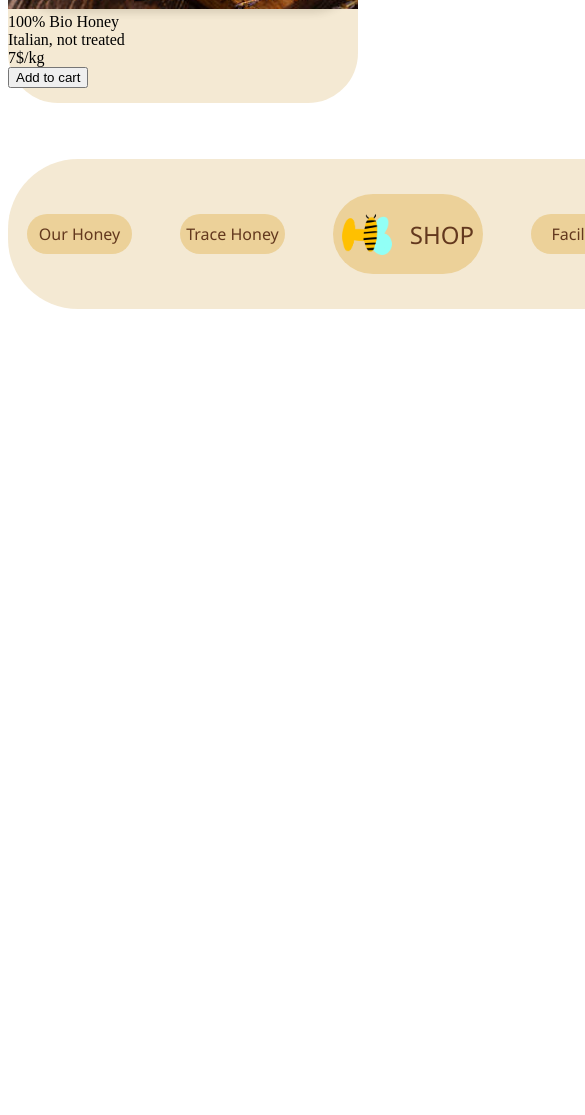
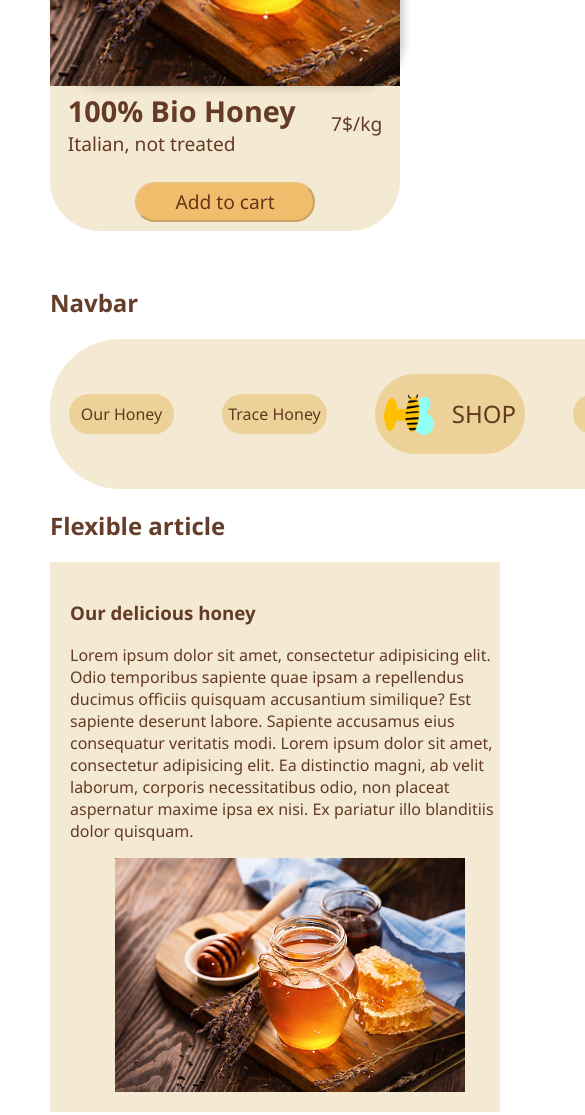
Before and after one commit to ririErliza/Strive-Homework-M3-W1-P2-FlexExercise, a plain HTML site: page index.html in a window 390 px wide. Shown: the part 417-1532 px from the top of the page, 585 px wide, since content can reach past the window. Before the commit the page ends 844 px from the top, so only its background shows below. Drawn offline with Linux system fonts and the light colour scheme.

Commit message:
added media querys
this will change the display of article when screen size reduced from 500px (this is the max width)

problem encountered: the image doesnt behave as expected. it doesnt go to center even after flex properties to center it applied

```diff
--- a/index.css
+++ b/index.css
@@ -1,4 +1,11 @@
+*{
+    color: rgba(78, 33, 11, 0.87);
+    font-family: 'Segoe UI', Tahoma, Geneva, Verdana, sans-serif;
+}
 
+body{
+    margin:50px;
+}
 
 #card{
     background:rgb(245, 245, 245,0.7);
@@ -6,6 +13,7 @@
     height:400px;
     box-shadow: 4px 4px 8px 0 rgba(0,0,0,0.2);
     border-radius:50px;
+    margin-bottom: 200px;
   }
 
 #card img{
@@ -20,26 +28,53 @@
 #content{
     background-color:rgba(229, 201, 149, 0.411) ;
     margin-top: -10px;
-    height: 100px;
+    height: 150px;
     border-radius:0px 0px 50px 50px;
+    font-size: larger;
 
-}
-
-#desc{
-    padding-top:10px;
 
 }
 
 #title{
+    padding-top:10px;
     display:flex;
     justify-content:space-around;
 }
+
+#title span{
+    display: flex;
+    align-items: center;
+    justify-content: center;
+}
+
+#desc div:first-child{
+    font-size: 1.5em;
+    font-weight: 600;
+
+}
+
+button{
+    background-color: rgb(240, 189, 108);
+    border-radius: 50px;
+    border-color: rgba(229, 201, 149, 0.411);
+    font-size: 1em;
+    width:180px;
+    height: 40px;
+}
+
+#button{
+    margin-top:25px;
+    display: flex;
+    align-items: center;
+    justify-content: center;
+}
+
+
 
 
 /* Navbar */
 
 nav{
-    margin-top: 150px;
     display:flex;
     justify-content:space-around;
     align-items:center;
@@ -59,8 +94,6 @@ nav div{
     width: 105px;
     height: 40px;
     border-radius: 80px;
-    color: rgba(78, 33, 11, 0.87);
-    font-family: 'Segoe UI', Tahoma, Geneva, Verdana, sans-serif;
     font-weight: 400;
 
 
@@ -78,3 +111,53 @@ nav div img{
     width:50px;
     height: auto;
 }
+
+/* Flexible article */
+
+#article{
+    display: flex;
+    justify-content: center;
+    background-color: rgba(229, 201, 149, 0.411);
+    width:1200px;
+    height: 400px;
+
+}
+
+#img-art{
+    width:500px;
+    margin-left: 30px;
+    height:auto;
+    display:flex;
+    align-items:center;
+
+}
+
+#img-art img{
+    width:500px;
+    object-fit: fill;
+}
+
+
+#article div:last-child{
+    margin-left:20px;
+}
+
+@media(max-width: 500px) {
+    #article {
+        flex-direction: column-reverse;
+        align-items: center;
+        justify-content: center;
+        width:450px;
+        height: 550px;
+    }
+
+    #img-art img{
+        width:350px;
+        /* object-fit: cover; */
+    }
+    #img-art{
+        display:flex;
+        justify-content: center;
+        align-items: center;
+    }
+}
--- a/index.html
+++ b/index.html
@@ -10,26 +10,26 @@
 </head>
 <body>
 
-    <div>Product Card</div>
+    <h2>Product Card</h2>
 
 
     <div id="card">
         <img src="assets (3)\honey.jpg" alt="">
        <div id="content">
-            <div>
+            <div id="title">
                 <div id="desc">
                     <div>100% Bio Honey</div>
                     <div>Italian, not treated</div>
                 </div>
                 <span>7$/kg</span>
             </div>
-            <div>
+            <div id="button">
                 <button> Add to cart </button>
             </div>
        </div>
      </div>
 
-
+<h2>Navbar</h2>
     <nav>
         <div>Our Honey</div>
         <div>Trace Honey</div>
@@ -38,6 +38,16 @@
         <div>Contacts</div>
     </nav>
 
+<h2>Flexible article</h2>
+
+
+<div id="article">
+    <div id="img-art"><img src="assets (3)\honey.jpg" alt="honey"> </div>
+    <div>
+        <h3>Our delicious honey</h3>
+        <p>Lorem ipsum dolor sit amet, consectetur adipisicing elit. Odio temporibus sapiente quae ipsam a repellendus ducimus officiis quisquam accusantium similique? Est sapiente deserunt labore. Sapiente accusamus eius consequatur veritatis modi. Lorem ipsum dolor sit amet, consectetur adipisicing elit. Ea distinctio magni, ab velit laborum, corporis necessitatibus odio, non placeat aspernatur maxime ipsa ex nisi. Ex pariatur illo blanditiis dolor quisquam.</p>
+    </div>
+</div>
 
 
 </body>
```
Also changed, not shown: assets (3)/mock1.png (deleted), assets (3)/mock2.png (deleted).
